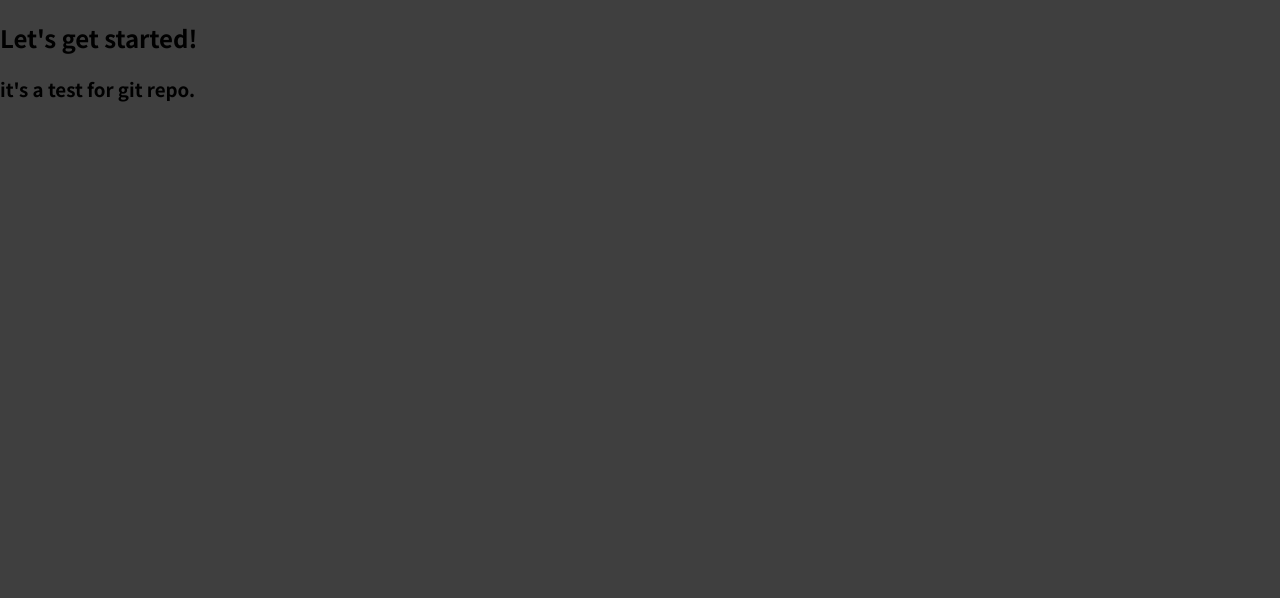
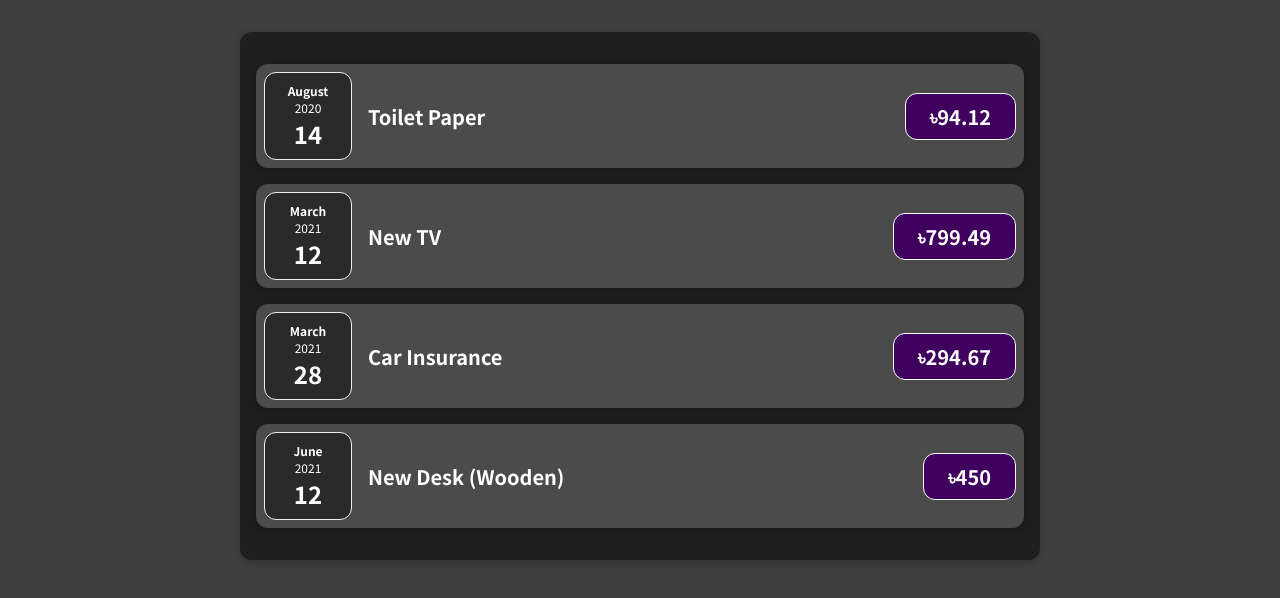
Before and after one commit to abirhasanmubin/expanse-checker, a React (Create React App) app: page / in a window 1280 px wide. Shown: the top 598 px of the page. Built offline with nearby package versions, Linux system fonts and the light colour scheme.

Commit message:
Misc. Updates

```diff
--- a/src/App.js
+++ /dev/null
@@ -1,10 +0,0 @@
-function App() {
-    return (
-        <div>
-            <h2>Let's get started!</h2>
-            <h3>it's a test for git repo.</h3>
-        </div>
-    );
-}
-
-export default App;
--- a/src/index.js
+++ b/src/index.js
@@ -1,6 +1,6 @@
 import ReactDOM from 'react-dom';
 
 import './index.css';
-import App from './App';
+import App from './components/Root/App';
 
-ReactDOM.render(<App />, document.getElementById('root'));
+ReactDOM.render(<App/>, document.getElementById('root'));
```
Also changed, not shown: src/index.css (line endings or trailing spaces).
